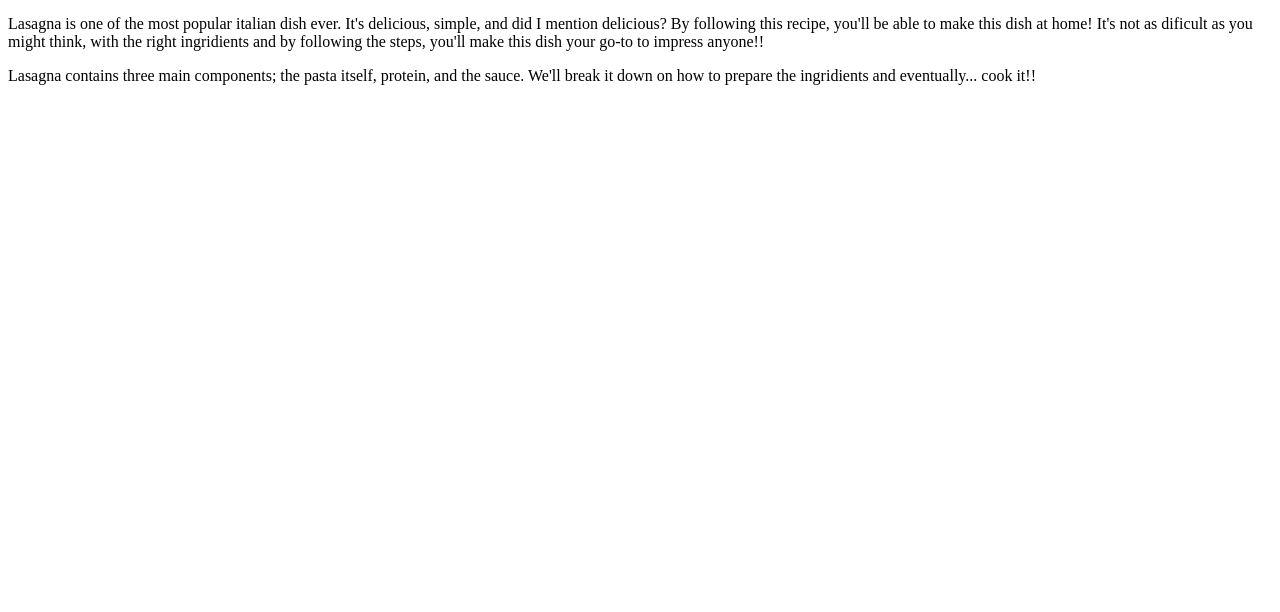
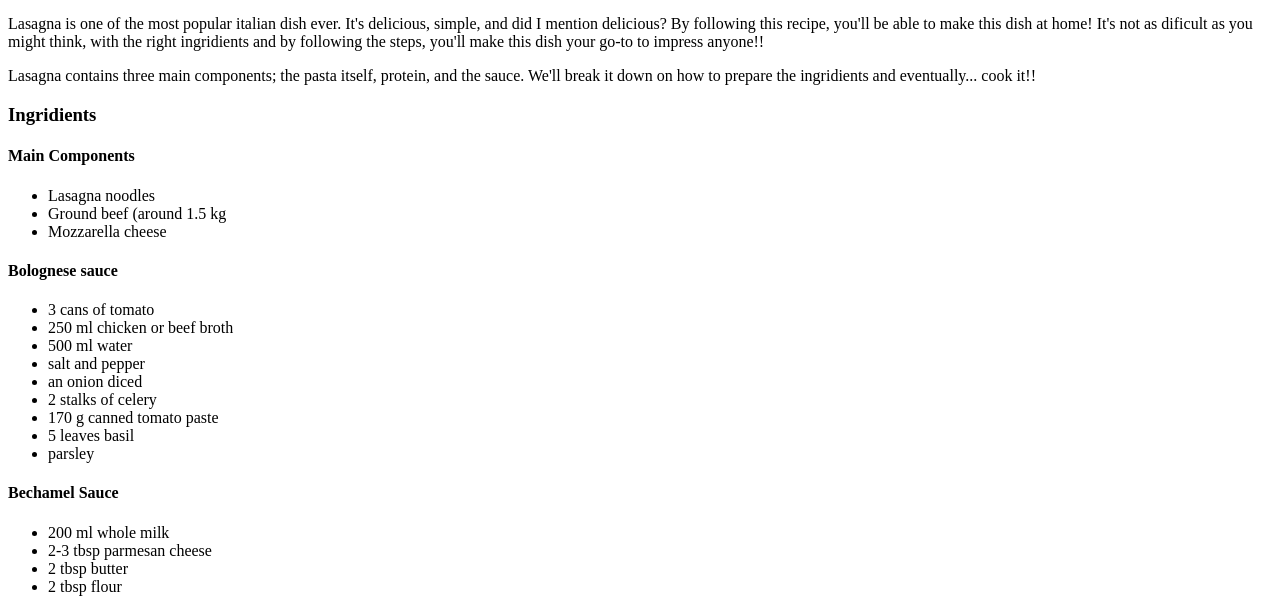
Before and after one commit to Breeze-Night/odin-recipes, a plain HTML site: page recipes/lasagna.html in a window 1280 px wide. Shown: the part 353-965 px from the top of the page. Before the commit the page ends 800 px from the top, so only its background shows below. Drawn offline with Linux system fonts and the light colour scheme.

Commit message:
Add lists of ingredients

```diff
--- a/recipes/lasagna.html
+++ b/recipes/lasagna.html
@@ -26,5 +26,32 @@
         and the sauce. We'll break it down on how to prepare the ingridients
         and eventually... cook it!!
     </p>
+
+    <h3>Ingridients</h3>
+    <h4>Main Components</h4>
+    <ul>
+        <li>Lasagna noodles</li>
+        <li>Ground beef (around 1.5 kg</li>
+        <li>Mozzarella cheese</li>
+    </ul>
+    <h4>Bolognese sauce</h4>
+    <ul>
+        <li>3 cans of tomato</li>
+        <li>250 ml chicken or beef broth</li>
+        <li>500 ml water</li>
+        <li>salt and pepper</li>
+        <li>an onion diced</li>
+        <li>2 stalks of celery</li>
+        <li>170 g canned tomato paste</li>
+        <li>5 leaves basil</li>
+        <li>parsley</li>
+    </ul>
+    <h4>Bechamel Sauce</h4>
+    <ul>
+        <li>200 ml whole milk</li>
+        <li>2-3 tbsp parmesan cheese</li>
+        <li>2 tbsp butter</li>
+        <li>2 tbsp flour</li>
+    </ul>
 </body>
 </html>
```
